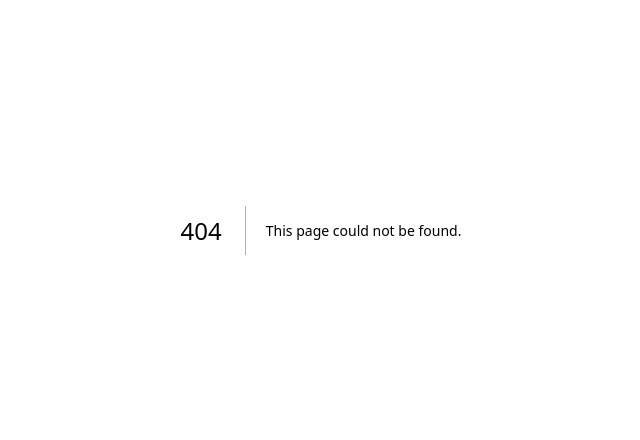
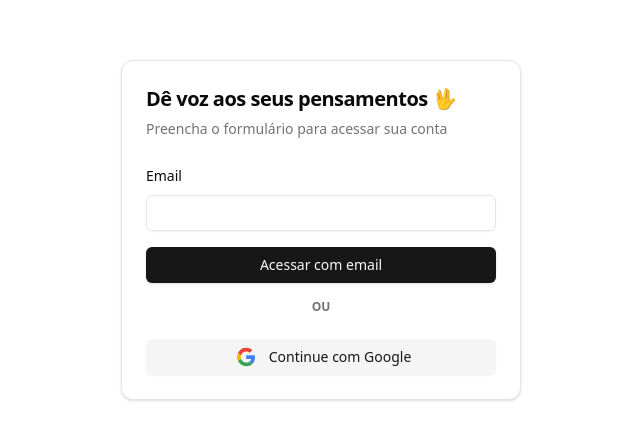
Before and after one commit to reisArthur2602/blogora-saas, a Next.js app: page /auth in a window 1280 px wide. Before the commit this address had no page. Shown: the part 170-610 px from the top of the page, without its empty margins (319-959 px from the left). Built offline with nearby package versions, Linux system fonts and the light colour scheme.

Commit message:
feat: create auth page

```diff
--- /dev/null
+++ b/src/app/auth/page.tsx
@@ -0,0 +1,65 @@
+"use client";
+
+import React from "react";
+import { useForm } from "react-hook-form";
+
+import Image from "next/image";
+import {
+  Card,
+  CardContent,
+  CardDescription,
+  CardFooter,
+  CardHeader,
+  CardTitle,
+} from "@/components/ui/card";
+import { Button } from "@/components/ui/button";
+import { InputField } from "@/components/ui/input/field";
+import { Form } from "@/components/ui/form";
+
+type FormData = {
+  email: string;
+};
+
+const AuthPage = () => {
+  const form = useForm<FormData>({
+    defaultValues: {
+      email: "",
+    },
+  });
+
+  return (
+    <div className="flex h-screen items-center justify-center">
+      <Card className="w-[400px]">
+        <CardHeader>
+          <CardTitle className="text-xl">
+            Dê voz aos seus pensamentos 🖖
+          </CardTitle>
+          <CardDescription>
+            Preencha o formulário para acessar sua conta
+          </CardDescription>
+        </CardHeader>
+
+        <CardContent>
+          <Form {...form}>
+            <form className="grid gap-4">
+              <InputField name="email" label="Email" />
+              <Button>Acessar com email</Button>
+              <span className="mx-auto w-fit text-xs font-bold text-muted-foreground">
+                OU
+              </span>
+            </form>
+          </Form>
+        </CardContent>
+
+        <CardFooter>
+          <Button variant="secondary" className="w-full">
+            <Image src="/google.svg" alt="logo google" width={30} height={30} />
+            Continue com Google
+          </Button>
+        </CardFooter>
+      </Card>
+    </div>
+  );
+};
+
+export default AuthPage;
--- /dev/null
+++ b/src/components/ui/input/field.tsx
@@ -0,0 +1,45 @@
+import React, { ComponentProps } from "react";
+import { useFormContext } from "react-hook-form";
+
+import {
+  FormControl,
+  FormDescription,
+  FormField,
+  FormItem,
+  FormLabel,
+  FormMessage,
+} from "../form";
+import { Input } from "./primitive";
+
+type InputFieldProps = ComponentProps<"input"> & {
+  name: string;
+  label?: string;
+  description?: string;
+};
+
+export const InputField = ({
+  name,
+  label,
+  description,
+  ...rest
+}: InputFieldProps) => {
+
+  const { control } = useFormContext();
+
+  return (
+    <FormField
+      control={control}
+      name={name}
+      render={({ field }) => (
+        <FormItem>
+          {label && <FormLabel>{label}</FormLabel>}
+          <FormControl>
+            <Input {...rest} {...field} />
+          </FormControl>
+          {description && <FormDescription>{description}</FormDescription>}
+          <FormMessage />
+        </FormItem>
+      )}
+    />
+  );
+};
```
Also changed, not shown: src/components/ui/form.tsx (+52 -51 lines), public/google.svg (added), src/components/ui/input/primitive.tsx (renamed from src/components/ui/input.tsx).
